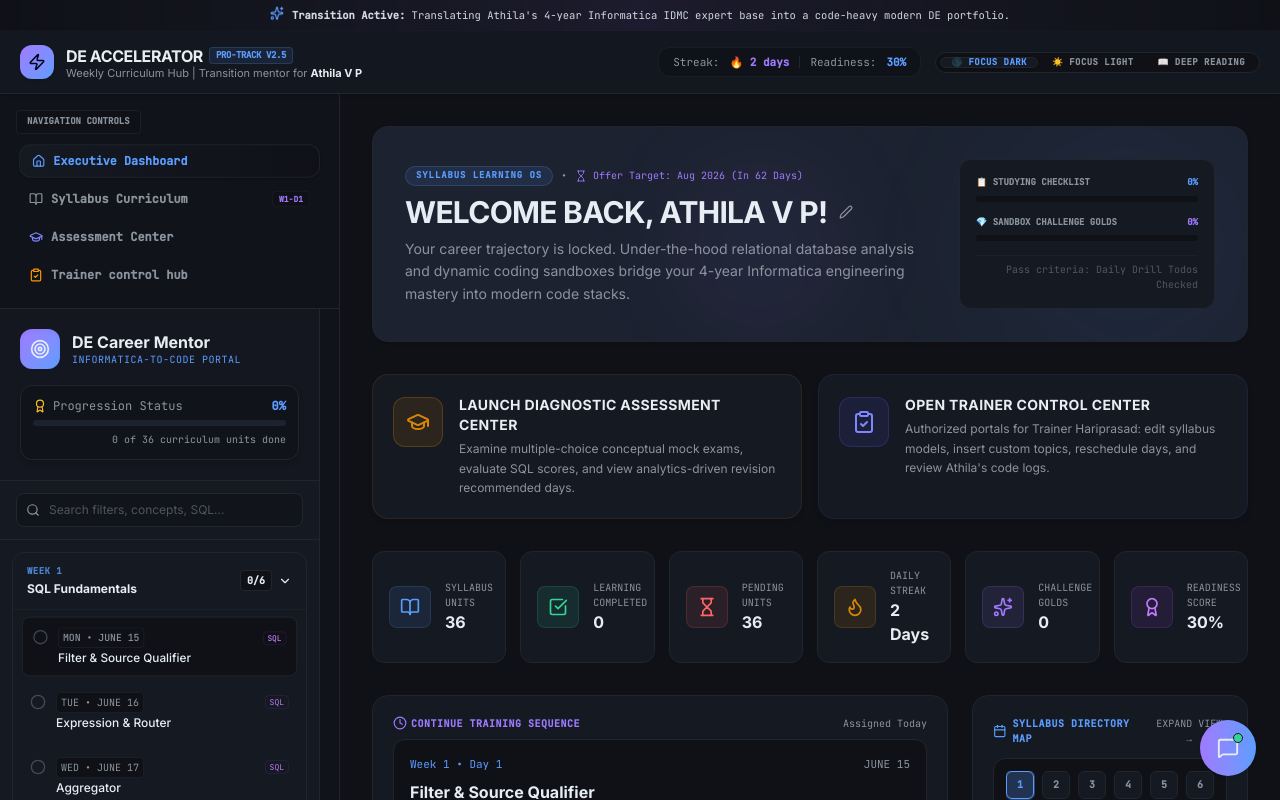
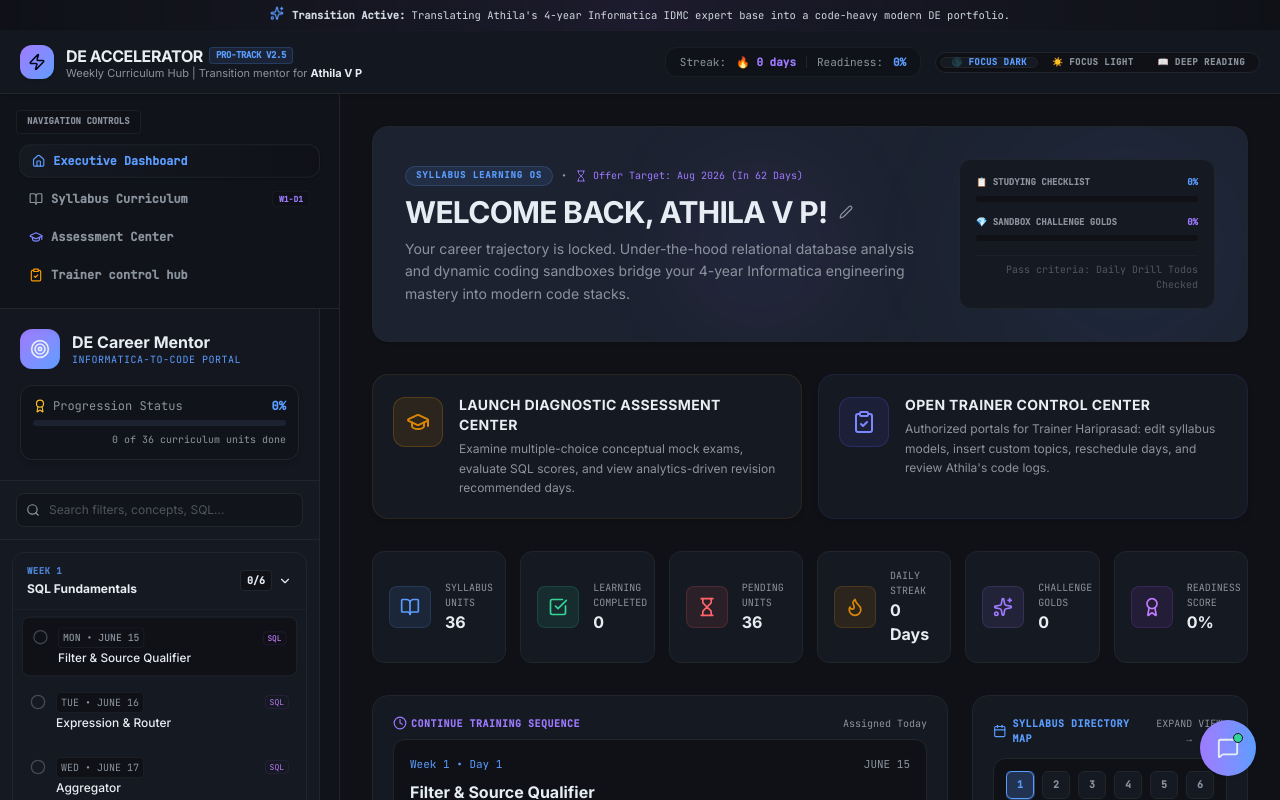
Before and after one commit to hc-codes/DE-Accelerator, a React (Vite) app: page / in a window 1280 px wide. Shown: the top 800 px of the page. Built offline with nearby package versions, Linux system fonts and the light colour scheme.

Commit message:
refactor: update navigation logic and progress metrics
Reset selectedDayId when navigating to curriculum and refine streak and readiness score calculations for better accuracy.

```diff
--- a/src/App.tsx
+++ b/src/App.tsx
@@ -320,7 +320,7 @@ export default function App() {
               </button>
 
               <button
-                onClick={() => setRoute(prev => ({ ...prev, mainView: "curriculum", selectedDayId: route.selectedDayId || "W1-D1", subView: { type: "list" } }))}
+                onClick={() => setRoute({ mainView: "curriculum", selectedDayId: "", subView: { type: "list" } })}
                 className={`px-3 py-2 rounded-xl text-left text-xs font-mono font-bold flex items-center justify-between transition-all border outline-none cursor-pointer ${
                   route.mainView === "curriculum"
                     ? "bg-gradient-to-r from-theme-card to-theme-bg text-theme-accent-primary border-theme-border/80 shadow-sm font-black scale-[0.98]"
@@ -416,7 +416,7 @@ export default function App() {
                 completedDays={completedDays}
                 onToggleTodo={(todoIdx) => handleToggleTodo(activeDay, todoIdx)}
                 onNavigateHome={() => setRoute({ mainView: "dashboard", selectedDayId: route.selectedDayId, subView: { type: "list" } })}
-                onNavigateCurriculum={() => setRoute({ mainView: "curriculum", selectedDayId: route.selectedDayId, subView: { type: "list" } })}
+                onNavigateCurriculum={() => setRoute({ mainView: "curriculum", selectedDayId: "", subView: { type: "list" } })}
                 onNavigateToSubView={(subView) => setRoute(prev => ({ ...prev, subView }))}
                 subView={route.subView}
                 onSaveCodeDay={(code) => handleUpdateSavedCode(activeDay, code)}
@@ -490,9 +490,9 @@ export default function App() {
         </button>
 
         <button
-          onClick={() => setRoute({ mainView: "curriculum", selectedDayId: route.selectedDayId || "W1-D1", subView: { type: "list" } })}
+          onClick={() => setRoute({ mainView: "curriculum", selectedDayId: "", subView: { type: "list" } })}
           className={`flex flex-col items-center gap-1 flex-1 py-1 cursor-pointer transition-colors ${
-            route.mainView === "curriculum" && route.selectedDayId ? "text-theme-accent-primary font-bold" : "hover:text-theme-text"
+            route.mainView === "curriculum" && !route.selectedDayId ? "text-theme-accent-primary font-bold" : "hover:text-theme-text"
           }`}
         >
           <BookOpen className="w-4 h-4" />
--- a/src/shared/hooks/useProgress.ts
+++ b/src/shared/hooks/useProgress.ts
@@ -374,15 +374,15 @@ export function useProgress() {
   }, [completedDays, totalDaysList]);
 
   const streakDays = useMemo(() => {
-    const completedCount = completedUnitsCount;
-    return Math.min(completedCount + 2, 7); // active streak simulator
-  }, [completedUnitsCount]);
+    // Calculate streak properly based on completed activities or defaults to 0
+    return Object.keys(completedDays).length > 0 ? 1 + completedUnitsCount : 0;
+  }, [completedUnitsCount, completedDays]);
 
   const readinessScore = useMemo(() => {
-    // 30% baseline + structured proportional weights: 60% for checklist + 40% for challenges
-    const checklistWeight = (learningProgressPercent / 100) * 40;
-    const challengeWeight = (challengeProgressPercent / 100) * 28;
-    return Math.min(30 + Math.round(checklistWeight + challengeWeight), 98);
+    // True proportional score based on curriculum progress
+    const checklistWeight = (learningProgressPercent / 100) * 60;
+    const challengeWeight = (challengeProgressPercent / 100) * 40;
+    return Math.round(checklistWeight + challengeWeight);
   }, [learningProgressPercent, challengeProgressPercent]);
 
   return {
```
